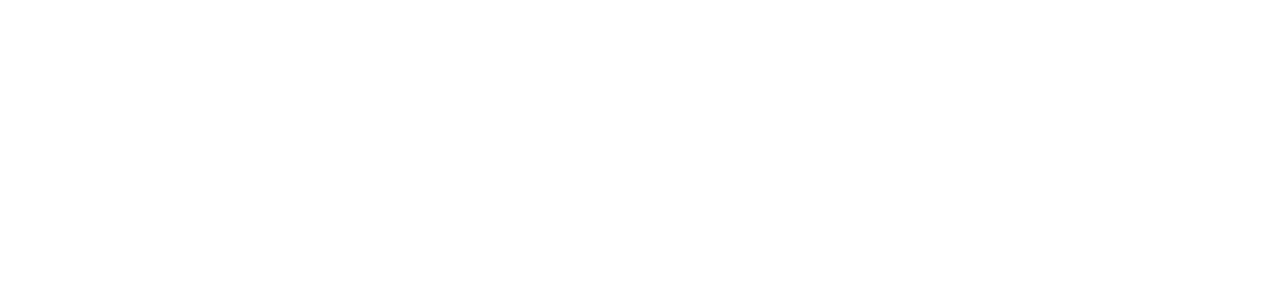
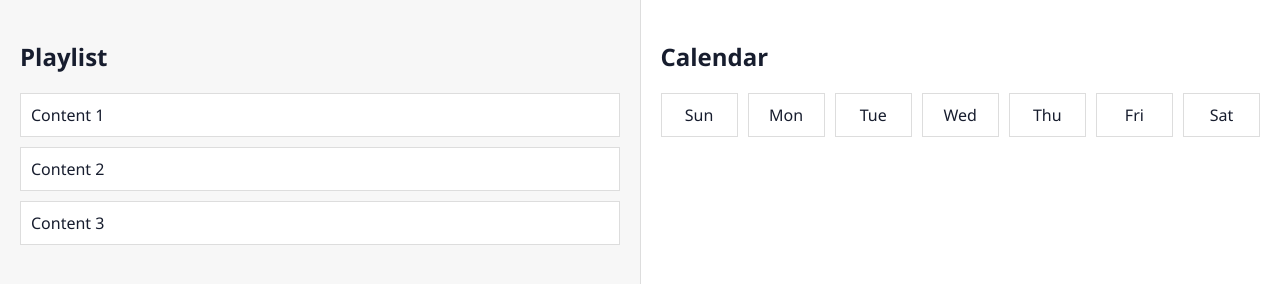
Before and after one commit to Jayden96/ScreenControl, a plain HTML site: page playlist1.html in a window 1280 px wide. Shown: the top 284 px of the page. Drawn offline with Linux system fonts and the light colour scheme.

Commit message:
Playlist file created

```diff
--- a/playlist1.html
+++ b/playlist1.html
@@ -0,0 +1,38 @@
+<!DOCTYPE html>
+<html lang="en">
+<head>
+  <meta charset="UTF-8">
+  <meta name="viewport" content="width=device-width, initial-scale=1.0">
+  <title>Screen Details</title>
+  <link rel="stylesheet" href="styles.css">
+</head>
+<body>
+
+  <div class="playlist-container">
+    <h2>Playlist</h2>
+    <ul class="playlist">
+      <li class="playlist-item">Content 1</li>
+      <li class="playlist-item">Content 2</li>
+      <li class="playlist-item">Content 3</li>
+      <!-- Add more playlist items as needed -->
+    </ul>
+  </div>
+
+  <div class="calendar-container">
+    <h2>Calendar</h2>
+    <div class="calendar-grid">
+      <!-- Sample calendar days, customize as needed -->
+      <div class="calendar-day">Sun</div>
+      <div class="calendar-day">Mon</div>
+      <div class="calendar-day">Tue</div>
+      <div class="calendar-day">Wed</div>
+      <div class="calendar-day">Thu</div>
+      <div class="calendar-day">Fri</div>
+      <div class="calendar-day">Sat</div>
+      <!-- Repeat for more days -->
+    </div>
+    <!-- Add calendar events or details as needed -->
+  </div>
+
+</body>
+</html>
--- a/styles.css
+++ b/styles.css
@@ -103,3 +103,50 @@ footer {
     text-align: center;
     border-radius: 10px;
 }
+body {
+    font-family: 'Segoe UI', Tahoma, Geneva, Verdana, sans-serif;
+    margin: 0;
+    padding: 0;
+    display: flex;
+    min-height: 100vh;
+    background-color: #f7f7f7;
+  }
+
+  .playlist-container {
+    flex: 1;
+    padding: 20px;
+    box-sizing: border-box;
+  }
+
+  .calendar-container {
+    flex: 1;
+    padding: 20px;
+    box-sizing: border-box;
+    background-color: #fff;
+    border-left: 1px solid #ddd;
+  }
+
+  .calendar-grid {
+    display: grid;
+    grid-template-columns: repeat(7, 1fr);
+    gap: 10px;
+  }
+
+  .calendar-day {
+    text-align: center;
+    padding: 10px;
+    border: 1px solid #ddd;
+    background-color: #fff;
+  }
+
+  .playlist {
+    list-style: none;
+    padding: 0;
+  }
+
+  .playlist-item {
+    margin-bottom: 10px;
+    padding: 10px;
+    border: 1px solid #ddd;
+    background-color: #fff;
+  }
```
